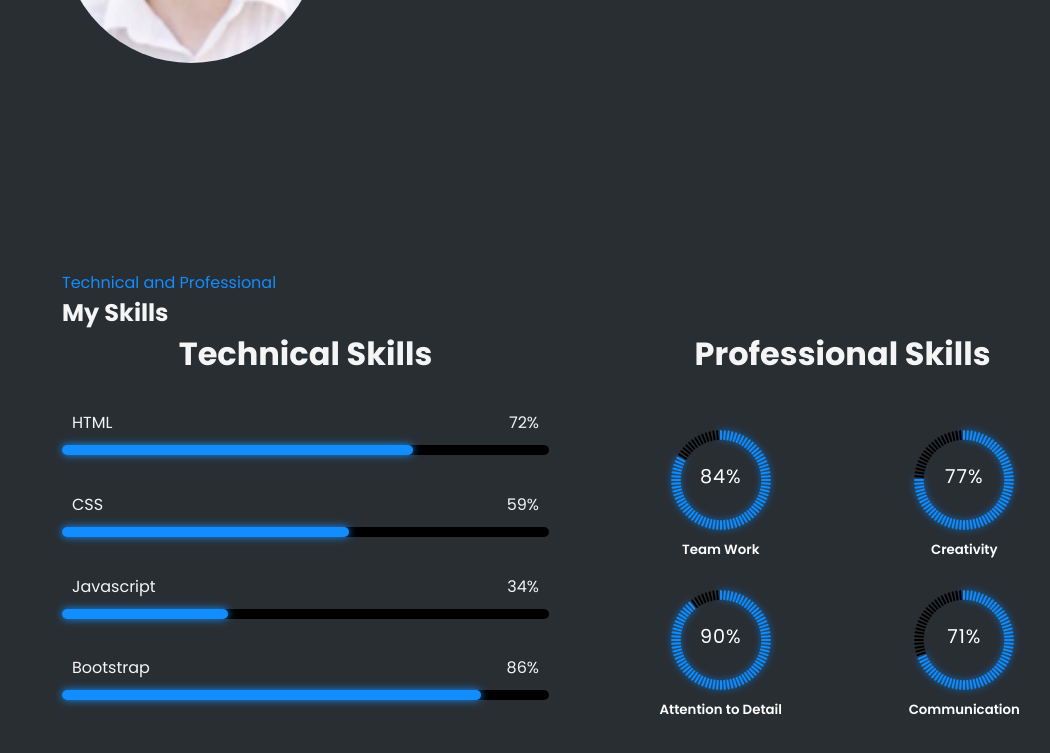
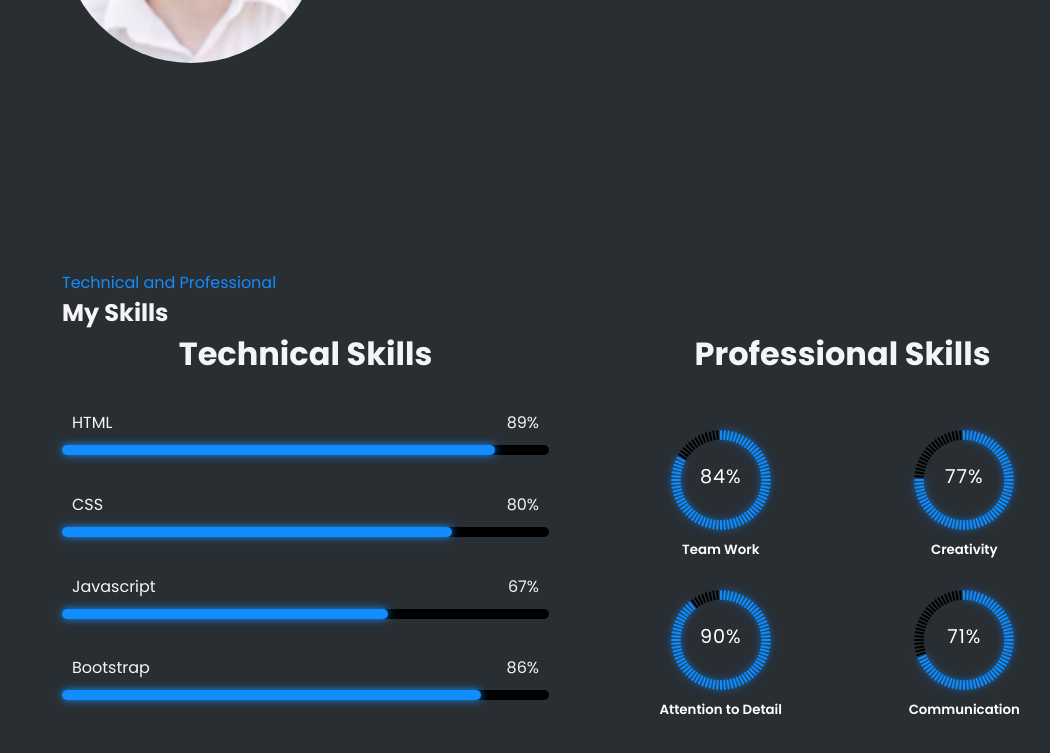
Before and after one commit to alexappleget/portfolio, a plain HTML site: page index.html in a window 1280 px wide. Shown: the part 1237-1990 px from the top of the page, without its empty margins (66-1116 px from the left). Drawn offline with nearby package versions, Linux system fonts and the light colour scheme.

Commit message:
Add files via upload

```diff
--- a/index.html
+++ b/index.html
@@ -29,8 +29,8 @@
             <div class="change-text">
                 <h3>I'm a</h3>
                 <h3>
+                    <span class="word">UI/UX&nbsp;Designer</span>
                     <span class="word">Front&nbsp;End&nbsp;Developer</span>
-                    <span class="word">UX/UI&nbsp;Designer</span>
                     <span class="word">WordPress&nbsp;Specialist</span>
                 </h3>
             </div>
@@ -163,7 +163,7 @@
                 <div class="skill-bar">
                     <div class="info">
                         <p>HTML</p>
-                        <p>72%</p>
+                        <p>89%</p>
                     </div>
                     <div class="bar">
                         <span class="html"></span>
@@ -173,7 +173,7 @@
                 <div class="skill-bar">
                     <div class="info">
                         <p>CSS</p>
-                        <p>59%</p>
+                        <p>80%</p>
                     </div>
                     <div class="bar">
                         <span class="css"></span>
@@ -183,7 +183,7 @@
                 <div class="skill-bar">
                     <div class="info">
                         <p>Javascript</p>
-                        <p>34%</p>
+                        <p>67%</p>
                     </div>
                     <div class="bar">
                         <span class="javascript"></span>
@@ -199,7 +199,6 @@
                         <span class="bootstrap"></span>
                     </div>
                 </div>
-
 
             </div>
 
--- a/style.css
+++ b/style.css
@@ -472,17 +472,17 @@ section {
 }
 
 .skill-bar .bar .html {
-    width: 72%;
+    width: 89%;
     animation: html 2s;
 }
 
 .skill-bar .bar .css {
-    width: 59%;
+    width: 80%;
     animation: css 3s;
 }
 
 .skill-bar .bar .javascript {
-    width: 34%;
+    width: 67%;
     animation: javascript 4s;
 }
 
@@ -777,7 +777,7 @@ footer a i {
         width: 0%;
     }
     100% {
-        width: 72%;
+        width: 89%;
     }
 }
 
@@ -786,7 +786,7 @@ footer a i {
         width: 0%;
     }
     100% {
-        width: 59%;
+        width: 80%;
     }
 }
 
@@ -795,7 +795,7 @@ footer a i {
         width: 0%;
     }
     100% {
-        width: 34%;
+        width: 67%;
     }
 }
 
```
